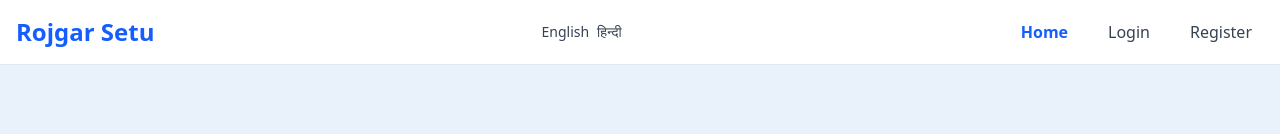
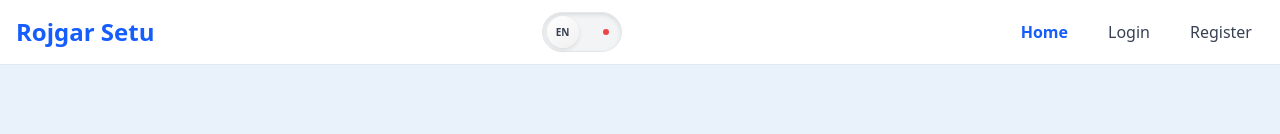
Before and after one commit to surajverma-07/RojgaarSetu, a React (Vite) app in the folder Frontend/: page / in a window 1280 px wide. Shown: the top 134 px of the page. Built offline with nearby package versions, Linux system fonts and the light colour scheme; no server answers.

Commit message:
Language switch added

```diff
--- a/Frontend/package.json
+++ b/Frontend/package.json
@@ -31,6 +31,7 @@
     "redux": "^5.0.1",
     "redux-persist": "^6.0.0",
     "redux-thunk": "^3.1.0",
+    "styled-components": "^6.1.19",
     "tailwind-merge": "^3.0.2",
     "tailwindcss": "^4.0.14",
     "tw-animate-css": "^1.2.4"
--- /dev/null
+++ b/Frontend/src/components/common/LanguageSwitch.jsx
@@ -0,0 +1,125 @@
+"use client"
+import { useTranslation } from "react-i18next"
+import styled from "styled-components"
+
+const LanguageSwitch = () => {
+  const { i18n } = useTranslation()
+  const isHindi = i18n.language === "hi"
+
+  const handleToggle = () => {
+    const newLang = isHindi ? "en" : "hi"
+    i18n.changeLanguage(newLang)
+  }
+
+  return (
+    <StyledWrapper>
+      <label className="switch-button" htmlFor="language-switch">
+        <div className="switch-outer">
+          <input id="language-switch" type="checkbox" checked={isHindi} onChange={handleToggle} />
+          <div className="button">
+            <span className="button-toggle">
+              <span className="language-text">{isHindi ? "हि" : "EN"}</span>
+            </span>
+            <span className="button-indicator" />
+          </div>
+        </div>
+      </label>
+    </StyledWrapper>
+  )
+}
+
+const StyledWrapper = styled.div`
+  .switch-button {
+    display: flex;
+    align-items: center;
+    justify-content: center;
+    height: 40px;
+  }
+
+  .switch-button .switch-outer {
+    height: 100%;
+    background: #f3f4f6;
+    width: 80px;
+    border-radius: 20px;
+    box-shadow: inset 0px 2px 4px 0px rgba(0,0,0,0.1);
+    border: 1px solid #e5e7eb;
+    padding: 4px;
+    box-sizing: border-box;
+    cursor: pointer;
+    transition: all 0.3s ease;
+  }
+
+  .switch-button .switch-outer:hover {
+    background: #e5e7eb;
+  }
+
+  .switch-button .switch-outer input[type="checkbox"] {
+    opacity: 0;
+    appearance: none;
+    position: absolute;
+  }
+
+  .switch-button .switch-outer .button-toggle {
+    height: 32px;
+    width: 32px;
+    background: linear-gradient(145deg, #ffffff, #f0f0f0);
+    border-radius: 50%;
+    box-shadow: 0px 2px 4px 0px rgba(0,0,0,0.1);
+    position: relative;
+    z-index: 2;
+    transition: left 0.3s ease-in-out;
+    left: 0;
+    display: flex;
+    align-items: center;
+    justify-content: center;
+  }
+
+  .language-text {
+    font-size: 10px;
+    font-weight: 600;
+    color: #374151;
+  }
+
+  .switch-button .switch-outer input[type="checkbox"]:checked + .button .button-toggle {
+    left: 44px;
+  }
+
+  .switch-button .switch-outer input[type="checkbox"]:checked + .button .button-indicator {
+    animation: indicator 0.5s forwards;
+  }
+
+  .switch-button .switch-outer .button {
+    width: 100%;
+    height: 100%;
+    display: flex;
+    position: relative;
+    justify-content: space-between;
+    align-items: center;
+  }
+
+  .switch-button .switch-outer .button-indicator {
+    height: 6px;
+    width: 6px;
+    border-radius: 50%;
+    background: #ef4444;
+    position: absolute;
+    right: 8px;
+    transition: all 0.3s ease;
+  }
+
+  @keyframes indicator {
+    0% {
+      background: #ef4444;
+      right: 8px;
+    }
+    50% {
+      opacity: 0.5;
+    }
+    100% {
+      background: #10b981;
+      right: 52px;
+    }
+  }
+`
+
+export default LanguageSwitch
--- a/Frontend/src/components/home/Navbar.jsx
+++ b/Frontend/src/components/home/Navbar.jsx
@@ -1,102 +1,126 @@
-import React, { useState } from 'react';
-import { Link, useLocation, useNavigate } from 'react-router-dom';
-import { useSelector, useDispatch } from 'react-redux';
-import { Menu, X } from 'lucide-react';
-import { useLogoutApiMutation } from '../../redux/api/authApiSlice';
-import { useGetProfileQuery } from '@/redux/api/profileApiSlice';
-import { logout } from '@/redux/slices/authSlice';
-import { useTranslation } from 'react-i18next';
+"use client"
+
+import { useState } from "react"
+import { Link, useLocation, useNavigate } from "react-router-dom"
+import { useSelector, useDispatch } from "react-redux"
+import { Menu, X } from "lucide-react"
+import { useLogoutApiMutation } from "../../redux/api/authApiSlice"
+import { useGetProfileQuery } from "@/redux/api/profileApiSlice"
+import { logout } from "@/redux/slices/authSlice"
+import { useTranslation } from "react-i18next"
+import LanguageSwitch from ".././common/LanguageSwitch"
 
 const Navbar = () => {
-  const { t, i18n } = useTranslation();
-  const { userType, user } = useSelector(state => state.auth);
-  const { data } = useGetProfileQuery();
-  const image = data?.profile?.image || '/avatar.png';
-  const location = useLocation();
-  const dispatch = useDispatch();
-  const navigate = useNavigate();
-  const [logoutApi] = useLogoutApiMutation();
-  const [mobileOpen, setMobileOpen] = useState(false);
+  const { t, i18n } = useTranslation()
+  const { userType, user } = useSelector((state) => state.auth)
+  const { data } = useGetProfileQuery()
+  const image = data?.profile?.image || "/avatar.png"
+  const location = useLocation()
+  const dispatch = useDispatch()
+  const navigate = useNavigate()
+  const [logoutApi] = useLogoutApiMutation()
+  const [mobileOpen, setMobileOpen] = useState(false)
 
   const handleLogout = async () => {
-    await logoutApi().unwrap();
-    dispatch(logout());
-    navigate('/');
-  };
+    await logoutApi().unwrap()
+    dispatch(logout())
+    navigate("/")
+  }
 
-  const isActive = (path) =>
-    location.pathname === path || location.pathname.startsWith(path + '/');
+  const isActive = (path) => location.pathname === path || location.pathname.startsWith(path + "/")
 
   const portalName = () => {
-    if (userType === 'Worker') return t('portal.worker');
-    if (userType === 'Contractor') return t('portal.contractor');
-    if (userType === 'Owner') return t('portal.owner');
-    return t('portal.default');
-  };
+    if (userType === "Worker") return t("portal.worker")
+    if (userType === "Contractor") return t("portal.contractor")
+    if (userType === "Owner") return t("portal.owner")
+    return t("portal.default")
+  }
 
   const linkClass = (path) =>
     `block lg:inline-block px-3 py-2 rounded ${
-      isActive(path)
-        ? 'text-blue-600 font-semibold'
-        : 'text-gray-700 hover:text-blue-600'
-    }`;
+      isActive(path) ? "text-blue-600 font-semibold" : "text-gray-700 hover:text-blue-600"
+    }`
 
-  const changeLanguage = (lang) => i18n.changeLanguage(lang);
+  const changeLanguage = (lang) => i18n.changeLanguage(lang)
 
   const authLinks = () => {
     switch (userType) {
-      case 'Worker':
+      case "Worker":
         return (
           <>
-            <Link to="/dashboard" className={linkClass('/dashboard')}>{t('nav.dashboard')}</Link>
-            <Link to="/worker/profile" className={linkClass('/worker/profile')}>{t('nav.profile')}</Link>
-            <Link to="/job/all" className={linkClass('/job/all')}>{t('nav.jobs')}</Link>
-            <Link to="/recommendations" className={linkClass('/recommendations')}>{t('nav.recommendations')}</Link>
+            <Link to="/dashboard" className={linkClass("/dashboard")}>
+              {t("nav.dashboard")}
+            </Link>
+            <Link to="/worker/profile" className={linkClass("/worker/profile")}>
+              {t("nav.profile")}
+            </Link>
+            <Link to="/job/all" className={linkClass("/job/all")}>
+              {t("nav.jobs")}
+            </Link>
+            <Link to="/recommendations" className={linkClass("/recommendations")}>
+              {t("nav.recommendations")}
+            </Link>
           </>
-        );
-      case 'Contractor':
+        )
+      case "Contractor":
         return (
           <>
-            <Link to="/dashboard" className={linkClass('/dashboard')}>{t('nav.dashboard')}</Link>
-            <Link to="/contractor/profile" className={linkClass('/contractor/profile')}>{t('nav.profile')}</Link>
-            <Link to="/job/create" className={linkClass('/job/create')}>{t('nav.postJob')}</Link>
-            <Link to="/vehicle/create" className={linkClass('/vehicle/create')}>{t('nav.addVehicle')}</Link>
+            <Link to="/dashboard" className={linkClass("/dashboard")}>
+              {t("nav.dashboard")}
+            </Link>
+            <Link to="/contractor/profile" className={linkClass("/contractor/profile")}>
+              {t("nav.profile")}
+            </Link>
+            <Link to="/job/create" className={linkClass("/job/create")}>
+              {t("nav.postJob")}
+            </Link>
+            <Link to="/vehicle/create" className={linkClass("/vehicle/create")}>
+              {t("nav.addVehicle")}
+            </Link>
           </>
-        );
-      case 'Owner':
+        )
+      case "Owner":
         return (
           <>
-            <Link to="/dashboard" className={linkClass('/dashboard')}>{t('nav.dashboard')}</Link>
-            <Link to="/owner/profile" className={linkClass('/owner/profile')}>{t('nav.profile')}</Link>
-            <Link to="/vehicle/all" className={linkClass('/vehicle/all')}>{t('nav.vehicles')}</Link>
+            <Link to="/dashboard" className={linkClass("/dashboard")}>
+              {t("nav.dashboard")}
+            </Link>
+            <Link to="/owner/profile" className={linkClass("/owner/profile")}>
+              {t("nav.profile")}
+            </Link>
+            <Link to="/vehicle/all" className={linkClass("/vehicle/all")}>
+              {t("nav.vehicles")}
+            </Link>
           </>
-        );
+        )
       default:
         return (
           <>
-            <Link to="/" className={linkClass('/')}>{t('nav.home')}</Link>
-            <Link to="/login" className={linkClass('/login')}>{t('nav.login')}</Link>
-            <Link to="/register" className={linkClass('/register')}>{t('nav.register')}</Link>
+            <Link to="/" className={linkClass("/")}>
+              {t("nav.home")}
+            </Link>
+            <Link to="/login" className={linkClass("/login")}>
+              {t("nav.login")}
+            </Link>
+            <Link to="/register" className={linkClass("/register")}>
+              {t("nav.register")}
+            </Link>
           </>
-        );
+        )
     }
-  };
+  }
 
   return (
     <nav className="bg-white border-b fixed w-full z-50 top-0">
       <div className="max-w-7xl mx-auto px-4 flex items-center justify-between h-16">
         {/* Brand */}
-        <div
-          className="text-2xl font-bold text-blue-600 cursor-pointer"
-          onClick={() => navigate('/')}
-        >
+        <div className="text-2xl font-bold text-blue-600 cursor-pointer" onClick={() => navigate("/")}>
           {portalName()}
         </div>
 
         {/* Language Toggle */}
-        <div className="hidden lg:flex items-center space-x-2">
-          <button onClick={() => changeLanguage('en')} className="text-sm text-gray-700 hover:text-blue-600">English</button>
-          <button onClick={() => changeLanguage('hi')} className="text-sm text-gray-700 hover:text-blue-600">हिन्दी</button>
+        <div className="hidden lg:flex items-center">
+          <LanguageSwitch />
         </div>
 
         {/* Hamburger (mobile) */}
@@ -111,19 +135,13 @@ const Navbar = () => {
           {authLinks()}
           {user && (
             <div className="flex items-center space-x-2 ml-4">
-              <img
-                src={image || '/avatar.png'}
-                alt="avatar"
-                className="h-8 w-8 rounded-full object-cover border"
-              />
-              <span className="text-sm font-medium text-gray-800">
-                {user.name}
-              </span>
+              <img src={image || "/avatar.png"} alt="avatar" className="h-8 w-8 rounded-full object-cover border" />
+              <span className="text-sm font-medium text-gray-800">{user.name}</span>
               <button
                 onClick={handleLogout}
                 className="ml-4 px-3 py-1 bg-red-500 text-white text-sm rounded hover:bg-red-600"
               >
-                {t('nav.logout')}
+                {t("nav.logout")}
               </button>
             </div>
           )}
@@ -135,29 +153,14 @@ const Navbar = () => {
         <div className="lg:hidden bg-white border-t">
           <div className="px-2 pt-2 pb-4 space-y-1">
             {authLinks()}
-            {user && (
-              <div className="mt-4 flex items-center space-x-2">
-                <img
-                  src={user.image || '/avatar.png'}
-                  alt="avatar"
-                  className="h-8 w-8 rounded-full object-cover border"
-                />
-                <span className="text-sm font-medium text-gray-800">
-                  {user.name}
-                </span>
-                <button
-                  onClick={handleLogout}
-                  className="ml-4 px-2 py-1 bg-red-500 text-white text-sm rounded hover:bg-red-600"
-                >
-                  {t('nav.logout')}
-                </button>
-              </div>
-            )}
+            <div className="mt-4 flex justify-center">
+              <LanguageSwitch />
+            </div>
           </div>
         </div>
       )}
     </nav>
-  );
-};
+  )
+}
 
-export default Navbar;
+export default Navbar
```
Also changed, not shown: 1 other file (tests, documents, lock files or other folders).
